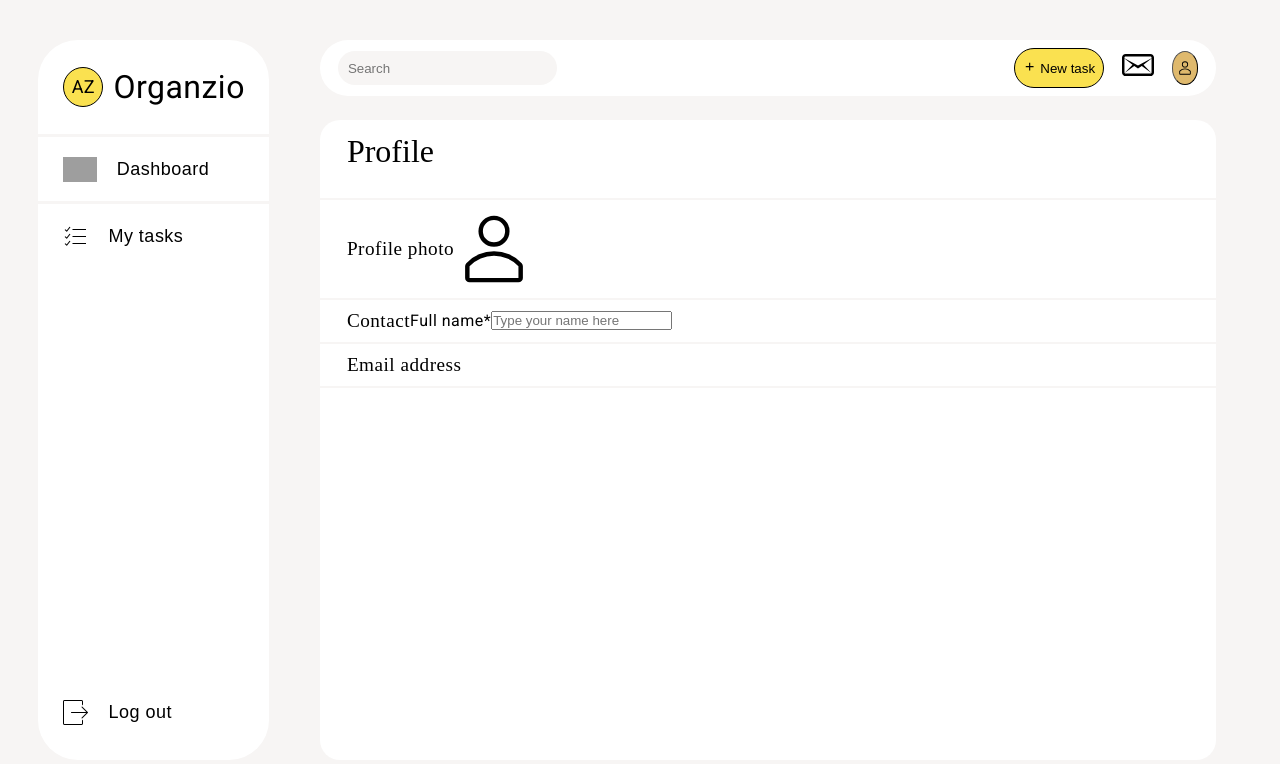
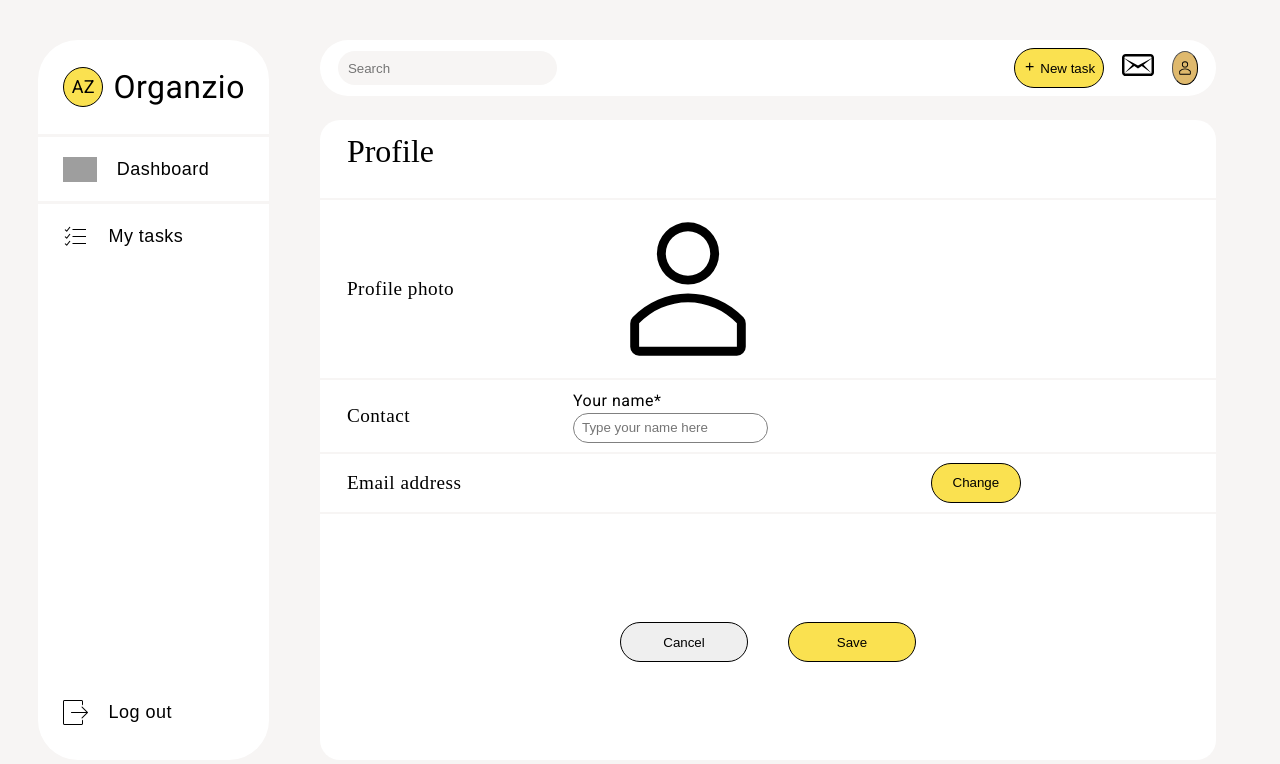
Before and after one commit to Sandy-sherif/Task-managment, an Angular app in the folder UI/: page /home/profile in a window 1280 px wide. Shown: the top 764 px of the page. Built offline with nearby package versions, Linux system fonts and the light colour scheme; no server answers; sample sign-in values are in the browser's storage; grey boxes are pictures that could not be loaded; a web font is replaced by a local one.

Commit message:
edit profile

```diff
--- a/UI/src/app/Components/calendar/calendar.component.html
+++ b/UI/src/app/Components/calendar/calendar.component.html
@@ -22,7 +22,7 @@
     </div>
 
     <div class="days">
-      <div *ngFor="let day of daysArray" [class.current-date]="isCurrentDate(day)" (click)="changeColor(day||10)" [ngClass]="{ 'current-date': selectedDivId == day }"
+      <div *ngFor="let day of daysArray" [class.current-date]="isCurrentDate(day)" (click)="changeColor(day||8);" [ngClass]="{ 'current-date': selectedDivId == day }"
            (click)="selectDate(day)">
         {{ day || '' }}
       </div>
--- a/UI/src/app/Components/calendar/calendar.component.ts
+++ b/UI/src/app/Components/calendar/calendar.component.ts
@@ -13,10 +13,11 @@ export class CalendarComponent implements OnInit {
   date: Date = new Date();
   year: number = this.date.getFullYear();
   month: number = this.date.getMonth();
-  selectedDivId:number=10;
+  day:number = +(String(this.date).substring(8,11));
+  selectedDivId:number=+(String(this.date).substring(8,11));
   daysArray: (number | null)[] = [];
   formattedDate: string = '';
-  selectedDate: any = new Date(this.year, this.month, 10).toDateString()
+  selectedDate: any = new Date(this.year, this.month, this.day).toDateString()
 
   constructor(private service:TaskService){}
 
@@ -79,7 +80,7 @@ export class CalendarComponent implements OnInit {
 
       this.year === currentDate.getFullYear() &&
       this.month === currentDate.getMonth() &&
-      day === currentDate.getDate()
+      this.day === currentDate.getDate()
     );
   }
   changeColor(divId: number) {
--- a/UI/src/app/Components/edit-task/edit-task.component.css
+++ b/UI/src/app/Components/edit-task/edit-task.component.css
@@ -157,7 +157,7 @@ li {
 }
 .list {
   position: absolute;
-  transform: translateX(-50%);
+  transform: translateX(-130%);
   top: 91%;
   width: 15vw;
 }
--- a/UI/src/app/Components/myprofile/myprofile.component.css
+++ b/UI/src/app/Components/myprofile/myprofile.component.css
@@ -25,3 +25,55 @@ span{
   font-weight: 400;
   font-style: normal;
 }
+.half{
+  width: 50%;
+  display: flex;
+  justify-content: space-between;
+  align-items: center;
+}
+.moreHalf{
+  width: 80%;
+  display: flex;
+  justify-content: space-between;
+  align-items: center;
+}
+
+.column{
+  display: flex;
+  flex-direction: column;
+}
+
+input,input:focus{
+  border-radius: 20px;
+  height: 30px;
+  border: 1px solid gray;
+  padding: 8px;
+
+}
+
+.buttons{
+  display: flex;
+  justify-content: center;
+  margin-top: 11%;
+}
+button{
+    text-align: center;
+    border-radius: 60px;
+    height: 5vh;
+
+    border-style: double;
+    border-width: 1px;
+}
+.change{
+  background-color: #FAE150;
+  width:7vw;
+}
+.save{
+  margin: 10px 20px;
+  width: 10vw;
+  background-color: #FAE150;
+}
+.cancel{
+  margin: 10px 20px;
+  width: 10vw;
+}
--- a/UI/src/app/Components/myprofile/myprofile.component.html
+++ b/UI/src/app/Components/myprofile/myprofile.component.html
@@ -4,17 +4,34 @@
       <h3>Profile</h3>
     </li>
     <li>
+      <div class="half">
       <span>Profile photo</span>
-      <svg xmlns="http://www.w3.org/2000/svg" width="5em" height="5em" viewBox="0 0 36 36"><path fill="black" d="M18 17a7 7 0 1 0-7-7a7 7 0 0 0 7 7m0-12a5 5 0 1 1-5 5a5 5 0 0 1 5-5" class="clr-i-outline clr-i-outline-path-1"/><path fill="black" d="M30.47 24.37a17.16 17.16 0 0 0-24.93 0A2 2 0 0 0 5 25.74V31a2 2 0 0 0 2 2h22a2 2 0 0 0 2-2v-5.26a2 2 0 0 0-.53-1.37M29 31H7v-5.27a15.17 15.17 0 0 1 22 0Z" class="clr-i-outline clr-i-outline-path-2"/><path fill="none" d="M0 0h36v36H0z"/></svg>
+      <svg xmlns="http://www.w3.org/2000/svg" width="10em" height="10em" viewBox="0 0 36 36"><path fill="black" d="M18 17a7 7 0 1 0-7-7a7 7 0 0 0 7 7m0-12a5 5 0 1 1-5 5a5 5 0 0 1 5-5" class="clr-i-outline clr-i-outline-path-1"/><path fill="black" d="M30.47 24.37a17.16 17.16 0 0 0-24.93 0A2 2 0 0 0 5 25.74V31a2 2 0 0 0 2 2h22a2 2 0 0 0 2-2v-5.26a2 2 0 0 0-.53-1.37M29 31H7v-5.27a15.17 15.17 0 0 1 22 0Z" class="clr-i-outline clr-i-outline-path-2"/><path fill="none" d="M0 0h36v36H0z"/></svg>
+    </div>
     </li>
     <li>
+      <div class="half">
       <span>Contact</span>
-      <label for="name">Full name*</label>
-      <input type="text" placeholder="Type your name here">
+      <div class="column">
+      <label for="name">   Your name*</label>
+      <input type="text" placeholder="Type your name here" [(ngModel)]="model.userName">
+    </div>
+    </div>
     </li>
     <li>
+      <div class="moreHalf">
       <span>Email address</span>
+      <a href="" *ngIf="wanttochange==false">{{model.userEmail}}</a>
+      <input *ngIf="wanttochange==true" type="email" placeholder="Type your Email here" [(ngModel)]="model.userEmail">
+      <button (click)="change()" class="change">Change</button>
+    </div>
     </li>
   </ul>
 
+  <div class="buttons">
+    <button class="cancel" (click)="cancel()">Cancel</button>
+    <button class="save" (click)="edituser()">Save</button>
+
+  </div>
+
 </div>
--- a/UI/src/app/Components/myprofile/myprofile.component.ts
+++ b/UI/src/app/Components/myprofile/myprofile.component.ts
@@ -1,12 +1,54 @@
-import { Component } from '@angular/core';
+import { NgIf } from '@angular/common';
+import { Router } from '@angular/router';
+import { FormsModule } from '@angular/forms';
+import { ApiService } from './../../services/user.service';
+import { Component, OnInit } from '@angular/core';
+import { ThisReceiver } from '@angular/compiler';
 
 @Component({
   selector: 'app-myprofile',
   standalone: true,
-  imports: [],
+  imports: [FormsModule,NgIf],
   templateUrl: './myprofile.component.html',
   styleUrl: './myprofile.component.css'
 })
-export class MyprofileComponent {
+export class MyprofileComponent implements OnInit{
+
+  model={
+    userName : '',
+    userPassword : '',
+    userEmail : '',
+  }
+
+  wanttochange:boolean=false;
+
+
+constructor(private service:ApiService,private router:Router){
 
 }
+
+  ngOnInit(): void {
+      this.getUserData();
+  }
+
+  getUserData(){
+    this.service.getUserById('67027ff7dcdf9ef80711f0d5').subscribe((data)=>{
+      console.log(data);
+      this.model=data;
+    })
+
+  }
+
+  edituser(){
+    this.service.updateUser('67027ff7dcdf9ef80711f0d5',this.model).subscribe(()=>{
+           this.router.navigate(['/home']);
+    })
+  }
+  cancel(){
+    this.router.navigate(['/home']);
+  }
+
+  change(){
+   this.wanttochange=true;
+  }
+}
--- a/UI/src/app/services/user.service.ts
+++ b/UI/src/app/services/user.service.ts
@@ -20,4 +20,10 @@ export class ApiService {
   isLoggedIn(): boolean {
     return localStorage.getItem('isLoggedIn') === 'true';
   }
+  getUserById(id: string): Observable<any> {
+    return this.http.get<any>(`${this.apiUrl}/${id}`);
+  }
+  updateUser(id: string, task: any): Observable<any> {
+    return this.http.patch<any>(`${this.apiUrl}/${id}`, task);
+  }
 }
```
Also changed, not shown: 2 other files (tests, documents, lock files or other folders).
